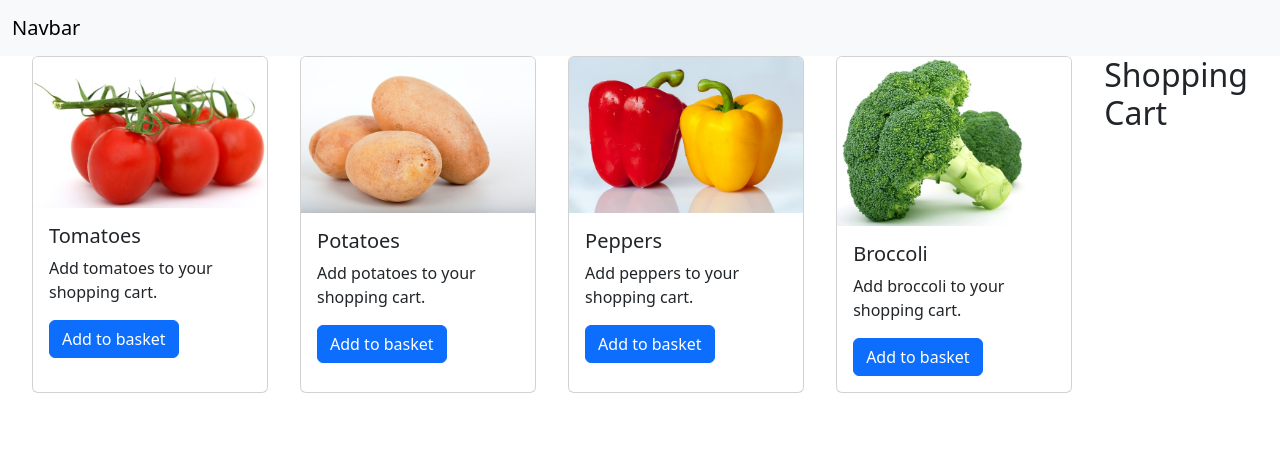
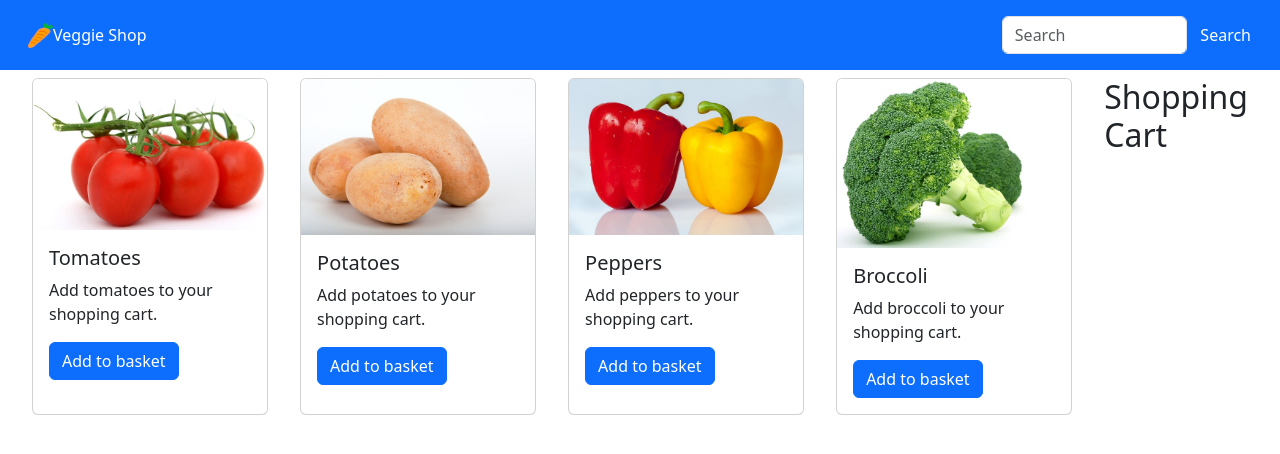
Before and after one commit to pkieber/simple-online-shop, a React (Create React App) app: page / in a window 1280 px wide. Shown: the top 454 px of the page. Built offline with nearby package versions, Linux system fonts and the light colour scheme.

Commit message:
add logo + search container

```diff
--- a/src/components/navbar.jsx
+++ b/src/components/navbar.jsx
@@ -13,10 +13,17 @@ class Navbar extends Component {
      * @returns {JSX.Element} JSX representing the component's UI.
      */
     render() {
-        return <nav className="navbar bg-light">
-            <div className="container-fluid">
-                <a className="navbar-brand" href="/">Navbar</a>
+        return <nav class="nav-bar-container p-3 mb-2 bg-primary text-white">
+            <div className="logo-container container-fluid">
+                <a className="navbar-brand" href="/">
+                    <img src="/assets/img/logo.png" width="25" height="25" class="d-inline-block align-top" alt=""/>
+                    Veggie Shop
+                </a>
             </div>
+            <form className="search-container form-inline my-2 my-lg-0">
+                <input className="form-control mr-sm-2" type="search" placeholder="Search" aria-label="Search"/>
+                <button className="btn btn-primary" type="submit">Search</button>
+            </form>
         </nav>
     }
 }
--- a/src/index.js
+++ b/src/index.js
@@ -1,7 +1,7 @@
 import React from "react";
 import { createRoot } from 'react-dom/client';
 import "bootstrap/dist/css/bootstrap.min.css";
-import "./index.css";
+import "./style.css";
 import App from "./App";
 
 const root = createRoot(document.getElementById('root'));
--- a/src/index.css
+++ b/src/style.css
@@ -13,6 +13,16 @@
     width: 25vw;
 }
 
+.nav-bar-container {
+    display: flex;
+    align-items: center;
+}
+
+.search-container {
+    display: flex;
+    color: white;
+}
+
 @media (max-width: 850px) {
     .product-container {
         flex-direction: column;
```
Also changed, not shown: public/assets/img/logo.png (added).
